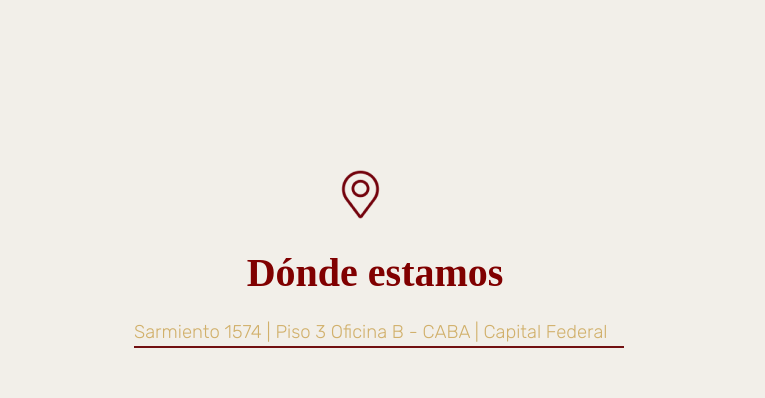
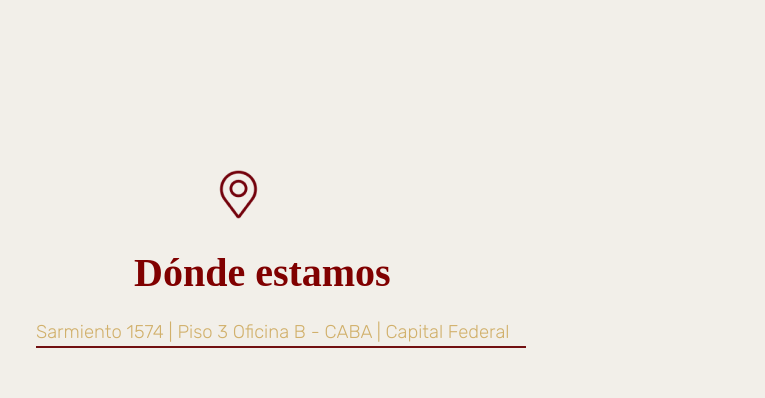
Before and after one commit to josealonso01/marinelliWeb, a website: page index.html in a window 1280 px wide. Shown: the part 2771-3169 px from the top of the page, 0-765 px from the left. Drawn offline with nearby package versions, Linux system fonts and the light colour scheme; files whose address does not match are found by name; a web font is replaced by a local one.

Commit message:
feedback

```diff
--- a/sass/styles.scss
+++ b/sass/styles.scss
@@ -1869,7 +1869,7 @@ p {
     .text {
         img {
             position     : relative;
-            margin-inline: 50%;
+            margin-inline: 25%;
         }
 
         h2 {
@@ -1881,7 +1881,7 @@ p {
             line-height: 114.6%;
             position   : relative;
             padding-top: 25px;
-            left       : 33%;
+            left       : 10%;
         }
 
         p {
@@ -1896,7 +1896,7 @@ p {
             margin-top   : 25px;
             flex-shrink  : 0;
             width        : 490px;
-            margin-inline: 10%;
+            right        : 10%;
             border-bottom: 2px solid #721011;
         }
     }
@@ -1932,7 +1932,7 @@ p {
         }
 
         .phone {
-            display   : inline-flex;
+            display      : inline-flex;
             margin-bottom: 2px;
 
             .svgImg {
```
Also changed, not shown: sass/styles.css.
